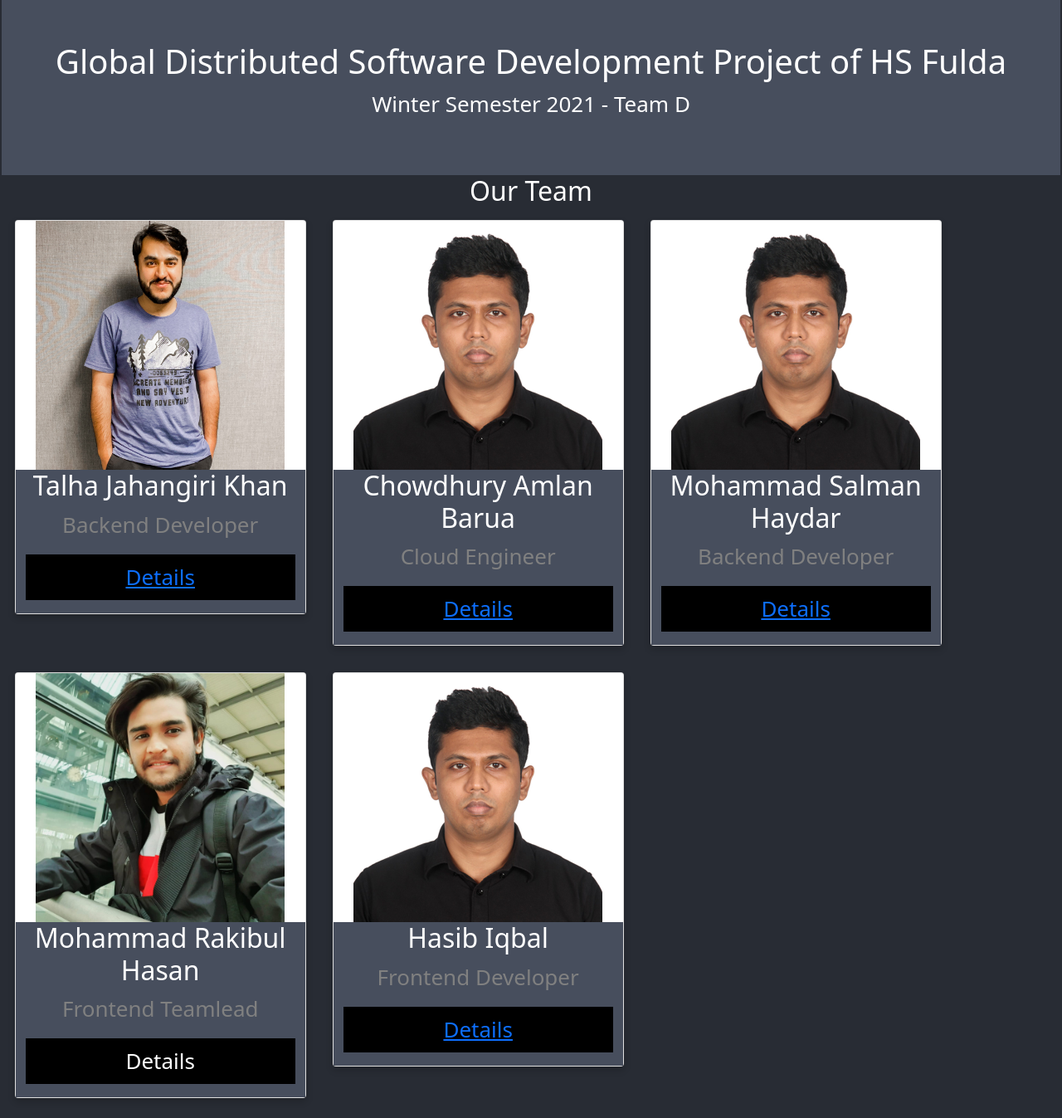
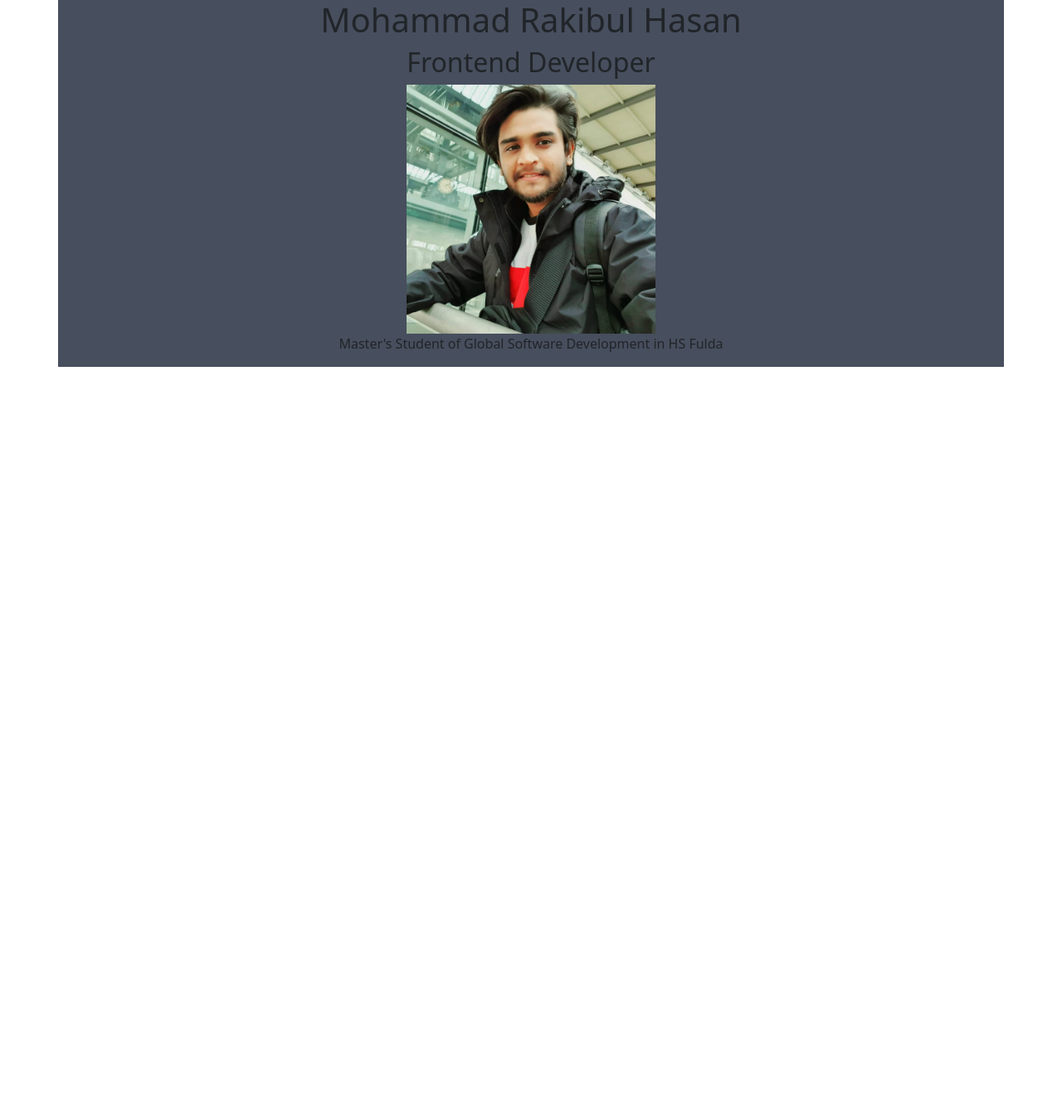
Before and after one commit to tsjahangiri/tutoringServiceGDSD, a React (Create React App) app in the folder client/: page /rakib in a window 1280 px wide. Shown: the whole page at 83% size. After the commit the page ends 800 px from the top, so only its background shows below. Built offline with nearby package versions, Linux system fonts and the light colour scheme.

Commit message:
routing added

```diff
--- a/client/package.json
+++ b/client/package.json
@@ -10,6 +10,7 @@
     "react": "^17.0.2",
     "react-bootstrap": "^2.0.1",
     "react-dom": "^17.0.2",
+    "react-router-dom": "^4.3.1",
     "react-scripts": "4.0.3",
     "web-vitals": "^1.1.2"
   },
--- a/client/src/App.js
+++ b/client/src/App.js
@@ -1,13 +1,21 @@
-import logo from './logo.svg';
+import { Redirect, Route, Router, Switch } from 'react-router';
 import './App.css';
 import About from './components/about';
+import Rakib from './components/individual-about-pages/rakib.jsx';
+import NotFound from './components/common/notFound';
 
 function App() {
   return (
     <div className="App">
-      <header className="App-header">
-        <About />
-      </header>
+
+      <Switch>
+        <Route path="/about" component={About}/>
+        <Route path="/rakib" component={Rakib}/>
+        <Route path="/not-found" component={NotFound}/>
+        <Redirect from="/" exact to="/about"/>
+        <Redirect to="/not-found" />
+      </Switch>
+
     </div>
   );
 }
--- a/client/src/components/about.jsx
+++ b/client/src/components/about.jsx
@@ -5,7 +5,8 @@ import Amlan from '../assets/hasib.jpg';
 import Salman from '../assets/hasib.jpg';
 import Rakibul from '../assets/rakib.jpg';
 import Hasib from '../assets/hasib.jpg';
-import rakibjsx  from '../components/individual-about-pages/rakib'
+import rakibjsx  from '../components/individual-about-pages/rakib';
+import {Link, NavLink} from 'react-router-dom'
 
 class About extends Component {
     render() {
@@ -61,7 +62,11 @@ class About extends Component {
                             <div className="container">
                                 <h2>Mohammad Rakibul Hasan</h2>
                                 <p className="title">Frontend Teamlead</p>
-                                <p><button className="button"><a href={rakibjsx}>Details</a></button></p>
+                                <NavLink className="nav-item nav-link" to="/rakib">
+                                     Details
+                                 </NavLink>
+                                {/* <Link className="navbar-brand" to="/rakib">Details</Link> */}
+                                {/* <p><button className="button"><a href={rakibjsx}>Details</a></button></p> */}
                             </div>
                         </div>
                     </div>
--- /dev/null
+++ b/client/src/components/common/notFound.jsx
@@ -0,0 +1,7 @@
+import React from 'react';
+
+const NotFound = () => {
+    return (<h1>Not Found</h1> );
+}
+
+export default NotFound;
--- a/client/src/components/individual-about-pages/rakib.jsx
+++ b/client/src/components/individual-about-pages/rakib.jsx
@@ -1,19 +1,24 @@
-import React from 'react';
 
-function Rakib(props) {
-    return (
-        <div>
-            <div className="container">
+import React, { Component } from 'react';
+import Rakib from '../../assets/rakib.jpg';
+
+
+class rakib extends Component {
+    render() {
+        return (
+            <div>
+                <div className="container">
                 <h1>Mohammad Rakibul Hasan</h1>
                 <h2>Frontend Developer</h2>
                 <div className="image">
-                    <img src="../assets/rakib.jpg" alt="Mohammad Rakibul Hasan" height="300px" width="300px" />
+                <img src={Rakib} alt="Mohammad Rakibul Hasan" style = {{width:"300px", height:"300px"}} />
                 </div>
                 <p>Master's Student of Global Software Development in HS Fulda</p>
-                <a href="#" className="btn">Get In Touch</a>
+                {/* <a href="#" className="btn">Get In Touch</a> */}
+                </div>
             </div>
-        </div>
-    );
+        );
+    }
 }
 
-export default Rakib;
+export default rakib;
--- a/client/src/index.js
+++ b/client/src/index.js
@@ -1,12 +1,15 @@
 import React from 'react';
 import ReactDOM from 'react-dom';
+import { BrowserRouter } from 'react-router-dom';
 import './index.css';
 import App from './App';
 import reportWebVitals from './reportWebVitals';
 import 'bootstrap/dist/css/bootstrap.css';
 
 ReactDOM.render(
-    <App />,
+  <BrowserRouter>
+    <App />
+  </BrowserRouter>,
   document.getElementById('root')
 );
 
```
Also changed, not shown: 1 other file (tests, documents, lock files or other folders).
